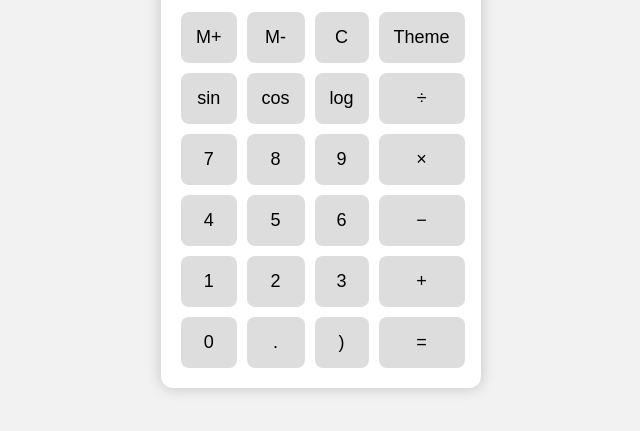
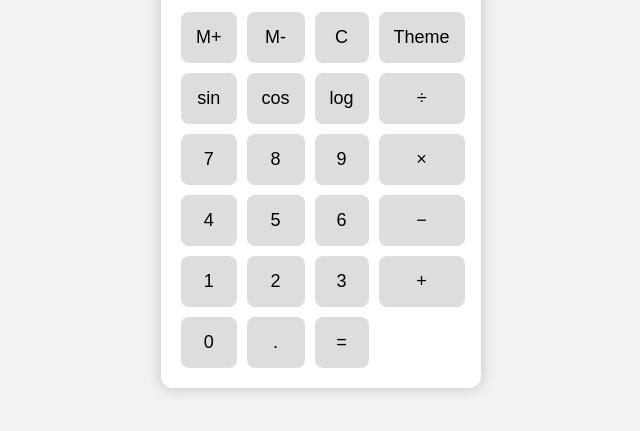
Before and after one commit to WilliamRArata/WilliamRArata.github.io, a plain HTML site: page index.html in a window 1280 px wide. Shown: the part 273-704 px from the top of the page, without its empty margins (319-959 px from the left). Drawn offline with Linux system fonts and the light colour scheme.

Commit message:
Update index.html

```diff
--- a/index.html
+++ b/index.html
@@ -40,7 +40,6 @@
 
       <button onclick="appendValue('0')">0</button>
       <button onclick="appendValue('.')">.</button>
-      <button onclick="appendValue(')')">)</button>
       <button onclick="calculate()">=</button>
     </div>
   </div>
```
